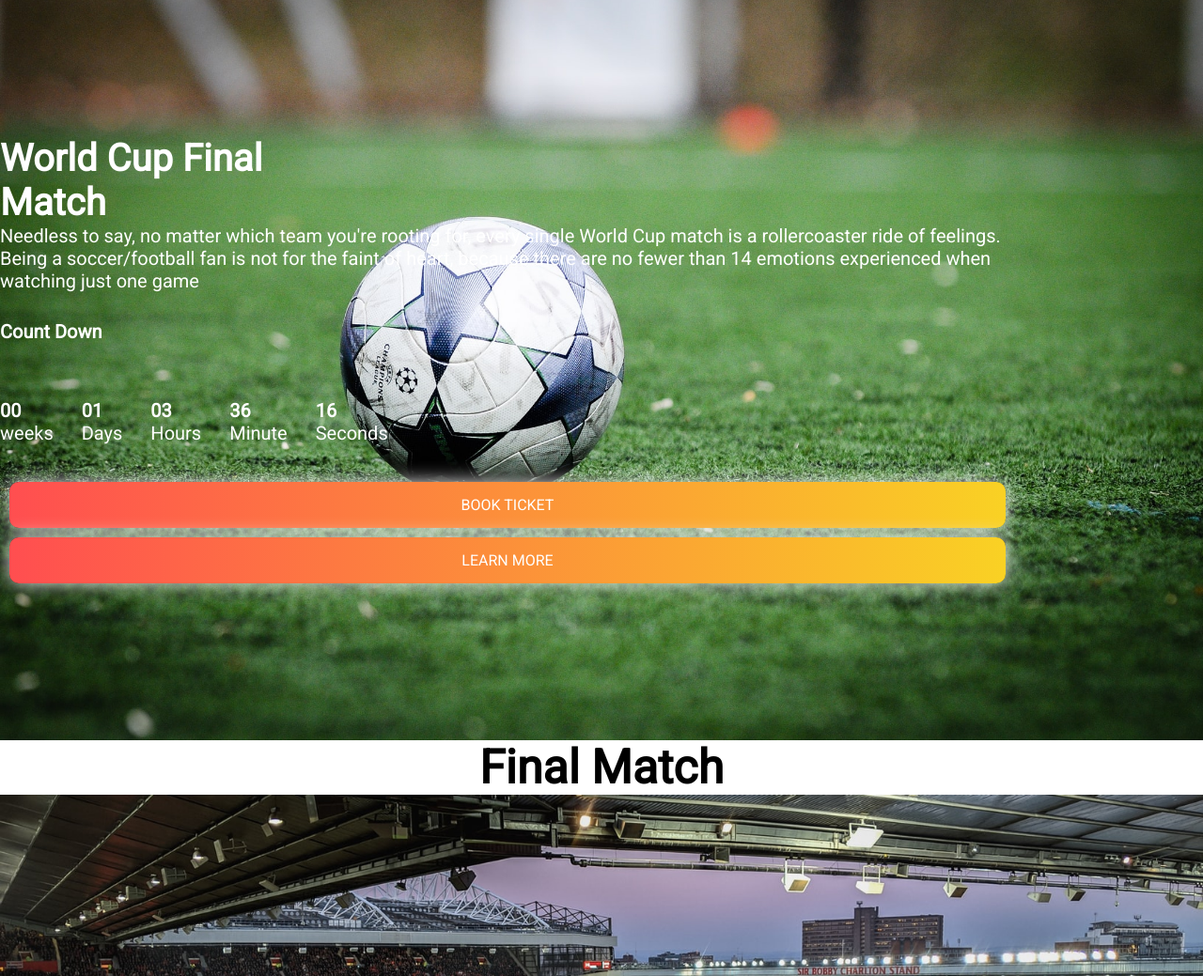
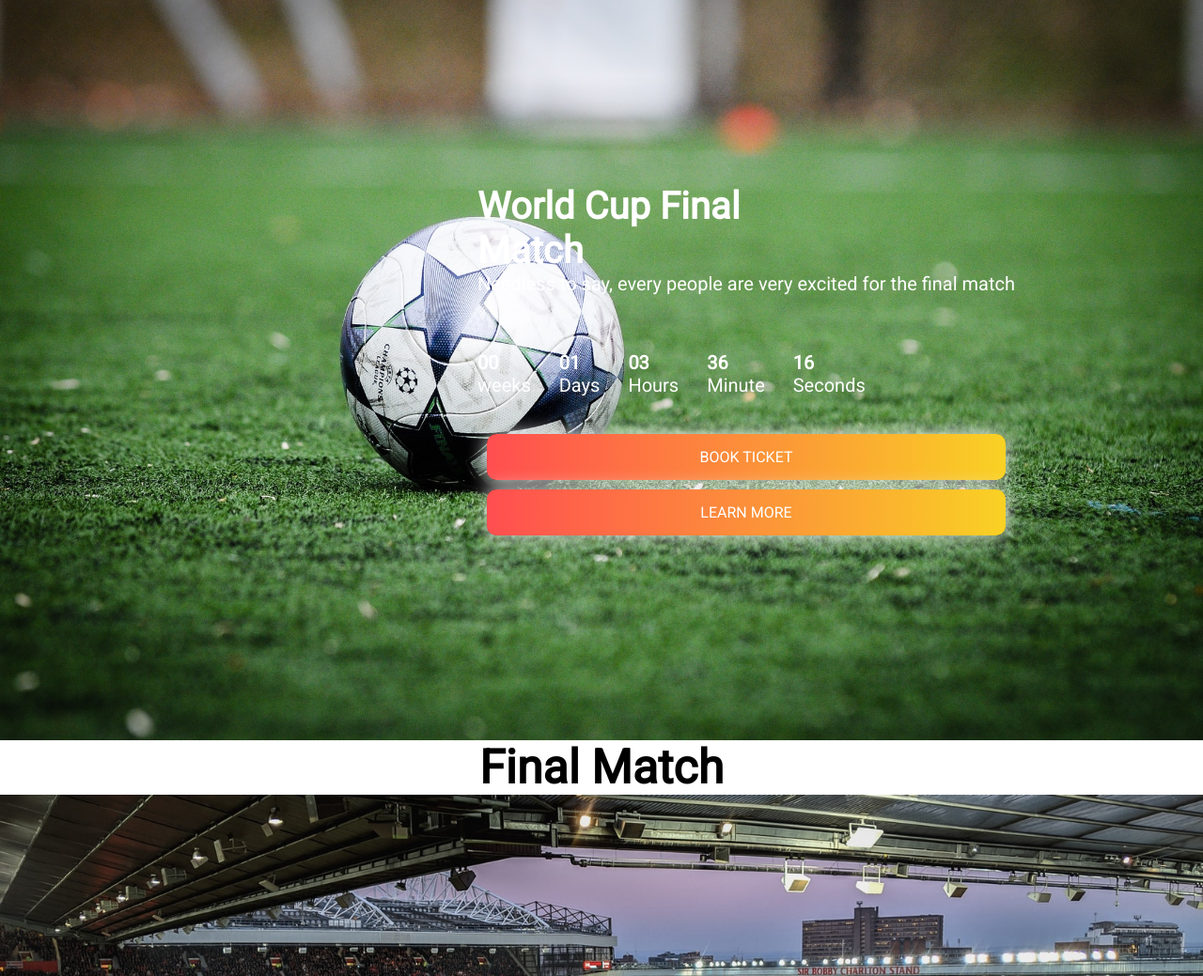
Before and after one commit to kaiyumdev/Sports-League, a plain HTML site: page index.html in a window 1280 px wide. Shown: the part 3882-4921 px from the top of the page at 94% size. Drawn offline with Linux system fonts and the light colour scheme.

Commit message:
evend all updated

```diff
--- a/index.html
+++ b/index.html
@@ -266,8 +266,7 @@
       <div class="event-text">
         <h2>World Cup Final</h2>
         <h2>Match</h2>
-        <p>Needless to say, no matter which team you're rooting for, every single World Cup match is a rollercoaster ride of feelings. Being a soccer/football fan is not for the faint of heart, because there are no fewer than 14 emotions experienced when watching just one game</p>
-        <h3>Count Down</h3>
+        <p>Needless to say, every people are very excited for the final match
         <div class="count">
           <div class="time">
             <h3>00</h3>
```
